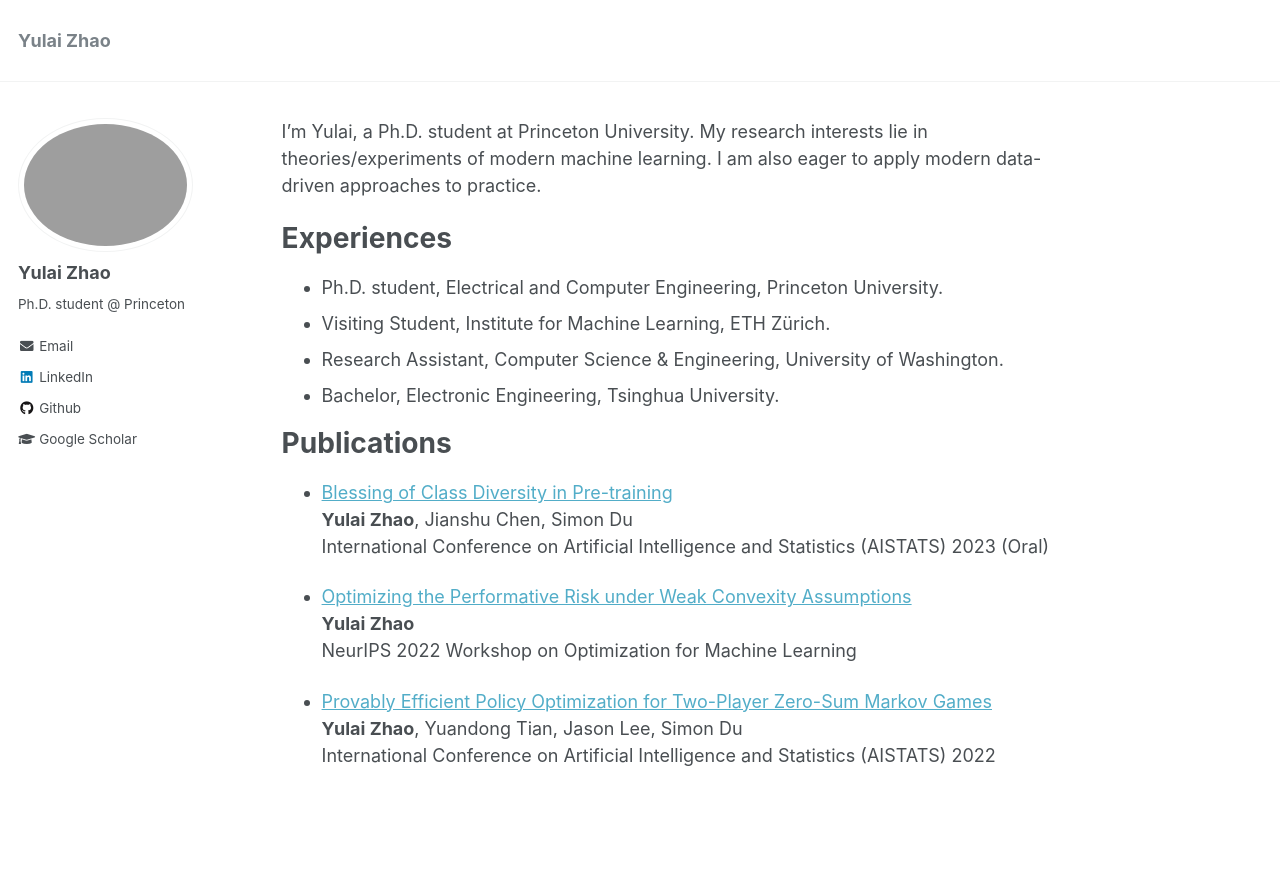
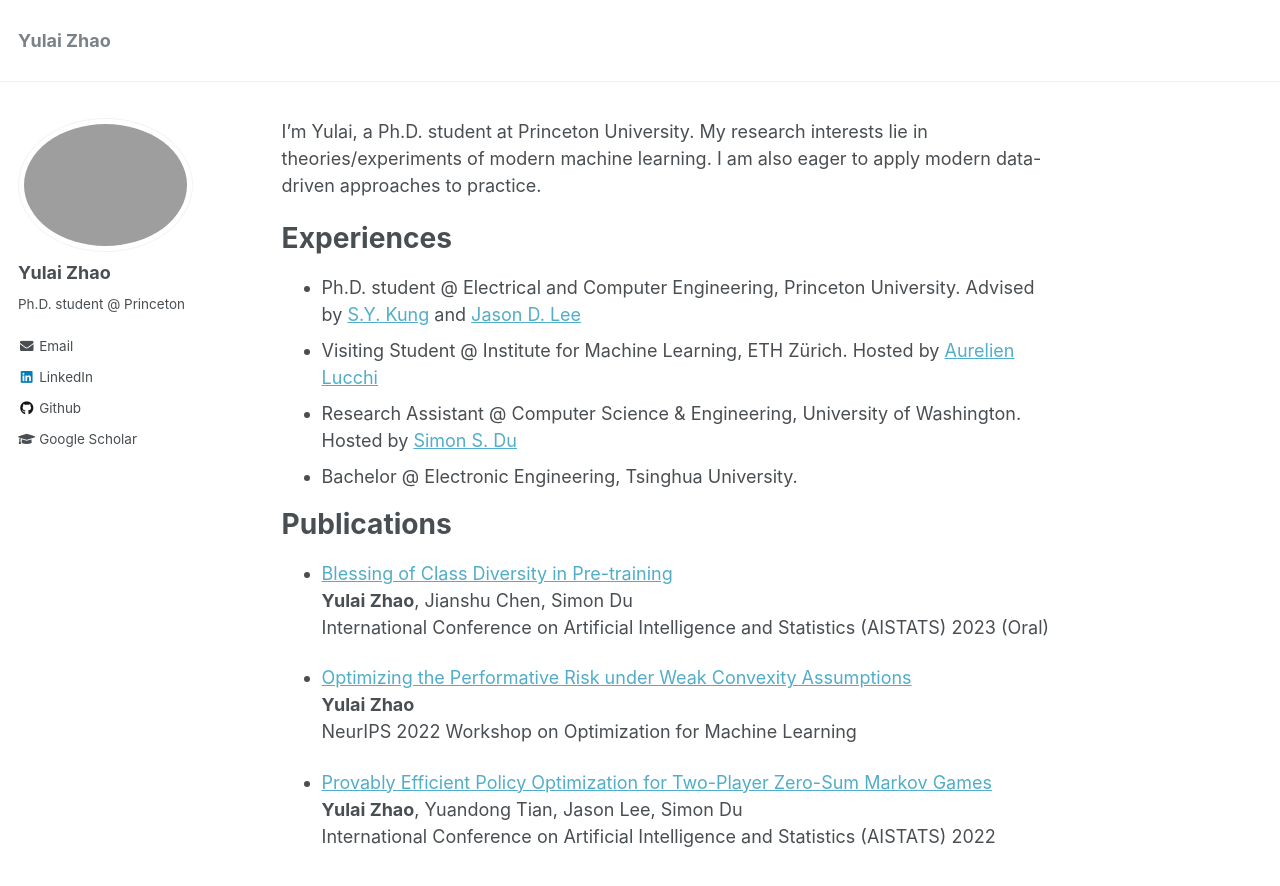
Before and after one commit to zhaoyl18/zhaoyl18.github.io, a Jekyll site: the page built from _pages/about.md, in a window 1280 px wide and 1035 px high. Shown: the top 886 px of the window. Built offline with Jekyll 4.4.1, drawn with Linux system fonts in a browser that asks for light colours.

Commit message:
Update about.md

```diff
--- a/_pages/about.md
+++ b/_pages/about.md
@@ -7,16 +7,16 @@ redirect_from:
   - /about.html
 ---
 
-<!-- I'm Yulai, a Ph.D. student at Princeton. I'm fortunately advised by Professor [S. Y. Kung](https://ece.princeton.edu/people/sun-yuan-kung) and [Jason D. Lee](https://jasondlee88.github.io/). My research interests lie in theories/experiments of modern machine learning. I am also eager to investigate the infinite potential of modern data-driven approaches in practice. -->
+<!-- I'm Yulai, a Ph.D. student at Princeton. I'm fortunately advised by Professor [S.Y. Kung](https://ece.princeton.edu/people/sun-yuan-kung) and [Jason D. Lee](https://jasondlee88.github.io/). My research interests lie in theories/experiments of modern machine learning. I am also eager to investigate the infinite potential of modern data-driven approaches in practice. -->
 
 I'm Yulai, a Ph.D. student at Princeton University. My research interests lie in theories/experiments of modern machine learning. I am also eager to apply modern data-driven approaches to practice.
 
 Experiences
 ======
-* Ph.D. student, Electrical and Computer Engineering, Princeton University.
-* Visiting Student, Institute for Machine Learning, ETH Zürich.
-* Research Assistant, Computer Science & Engineering, University of Washington.
-* Bachelor, Electronic Engineering, Tsinghua University.
+* Ph.D. student @ Electrical and Computer Engineering, Princeton University. Advised by [S.Y. Kung](https://ece.princeton.edu/people/sun-yuan-kung) and [Jason D. Lee](https://jasondlee88.github.io/)
+* Visiting Student @ Institute for Machine Learning, ETH Zürich. Hosted by [Aurelien Lucchi](https://t.co/MWMK6o7qIq)
+* Research Assistant @ Computer Science & Engineering, University of Washington. Hosted by [Simon S. Du](https://simonshaoleidu.com/)
+* Bachelor @ Electronic Engineering, Tsinghua University.
 
 Publications
 ======
```
